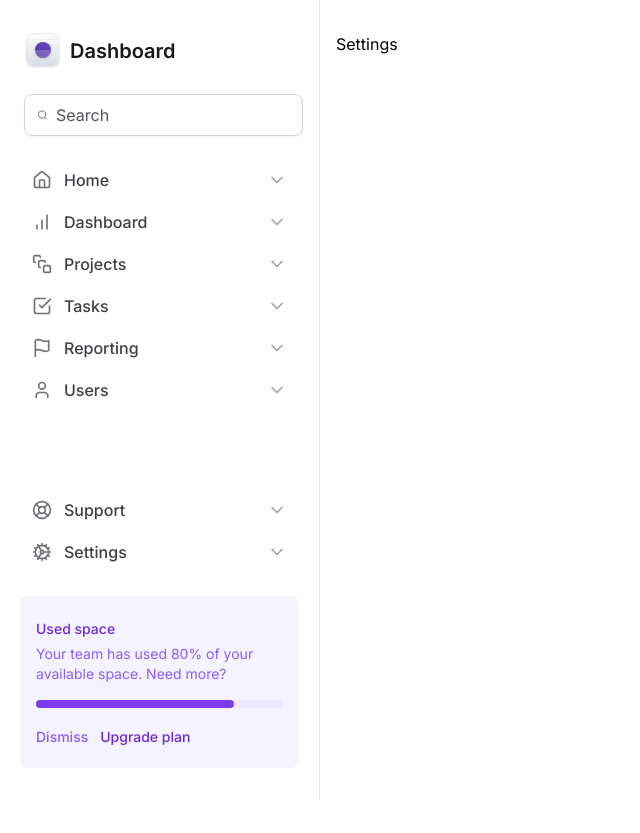
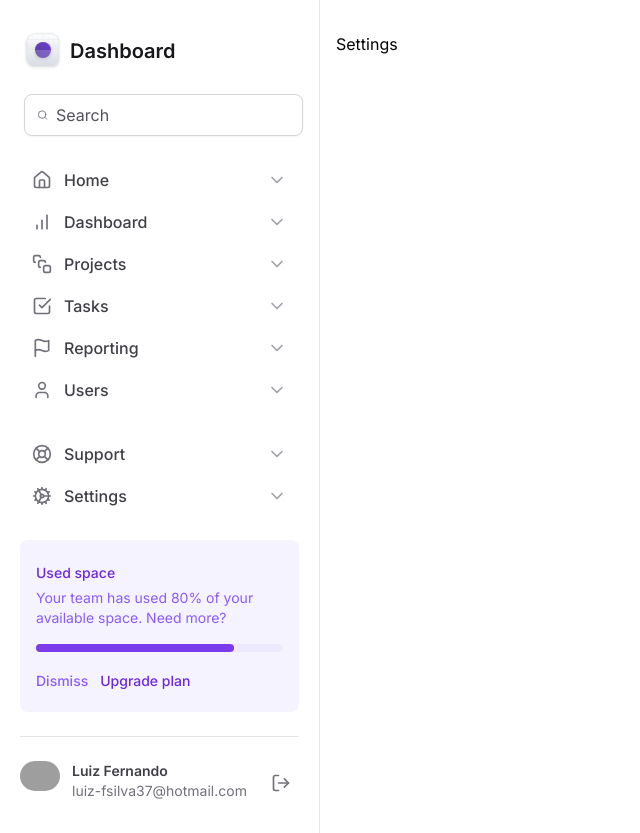
Before and after one commit to lfnd0/dashboard-web, a Next.js app: page / in a window 1280 px wide. Shown: the whole page, without its empty margins (0-640 px from the left). Before the commit the page ends 800 px from the top, so only its background shows below. Built offline with nearby package versions, Linux system fonts and the light colour scheme; grey boxes are pictures that could not be loaded.

Commit message:
Perfil do Usuário

```diff
--- a/next.config.mjs
+++ b/next.config.mjs
@@ -1,4 +1,13 @@
 /** @type {import('next').NextConfig} */
-const nextConfig = {}
+const nextConfig = {
+  images: {
+    remotePatterns: [
+      {
+        protocol: 'https',
+        hostname: 'github.com',
+      },
+    ],
+  },
+}
 
 export default nextConfig
--- /dev/null
+++ b/src/components/Sidebar/Profile.tsx
@@ -0,0 +1,32 @@
+import { LogOut } from 'lucide-react'
+import Image from 'next/image'
+
+export function Profile() {
+  return (
+    <div className="grid-cols-profile grid items-center gap-3">
+      <div className="h-10 w-10">
+        <Image
+          src="https://github.com/lfnd0.png"
+          className="rounded-full"
+          width={40}
+          height={40}
+          alt=""
+        />
+      </div>
+
+      <div className="flex flex-col truncate">
+        <span className="truncate text-sm font-semibold text-zinc-700">
+          Luiz Fernando
+        </span>
+
+        <span className="trucate text-sm text-zinc-500">
+          luiz-fsilva37@hotmail.com
+        </span>
+      </div>
+
+      <button type="button" className="mt-auto rounded-md p-2 hover:bg-zinc-50">
+        <LogOut className="h-5 w-5 text-zinc-500" />
+      </button>
+    </div>
+  )
+}
--- a/src/components/Sidebar/index.tsx
+++ b/src/components/Sidebar/index.tsx
@@ -11,6 +11,7 @@
 } from 'lucide-react'
 import { Logo } from './Logo'
 import { NavItem } from './NavItem'
+import { Profile } from './Profile'
 import { UsedSpaceWidget } from './UsedSpaceWidget'
 
 export function Sidebar() {
@@ -43,6 +44,10 @@
         </nav>
 
         <UsedSpaceWidget />
+
+        <div className="h-px bg-zinc-200" />
+
+        <Profile />
       </div>
     </aside>
   )
--- a/tailwind.config.ts
+++ b/tailwind.config.ts
@@ -6,6 +6,7 @@
     extend: {
       gridTemplateColumns: {
         app: 'minmax(18rem, 20rem) 1fr',
+        profile: 'max-content 1fr max-content',
       },
     },
   },
```
